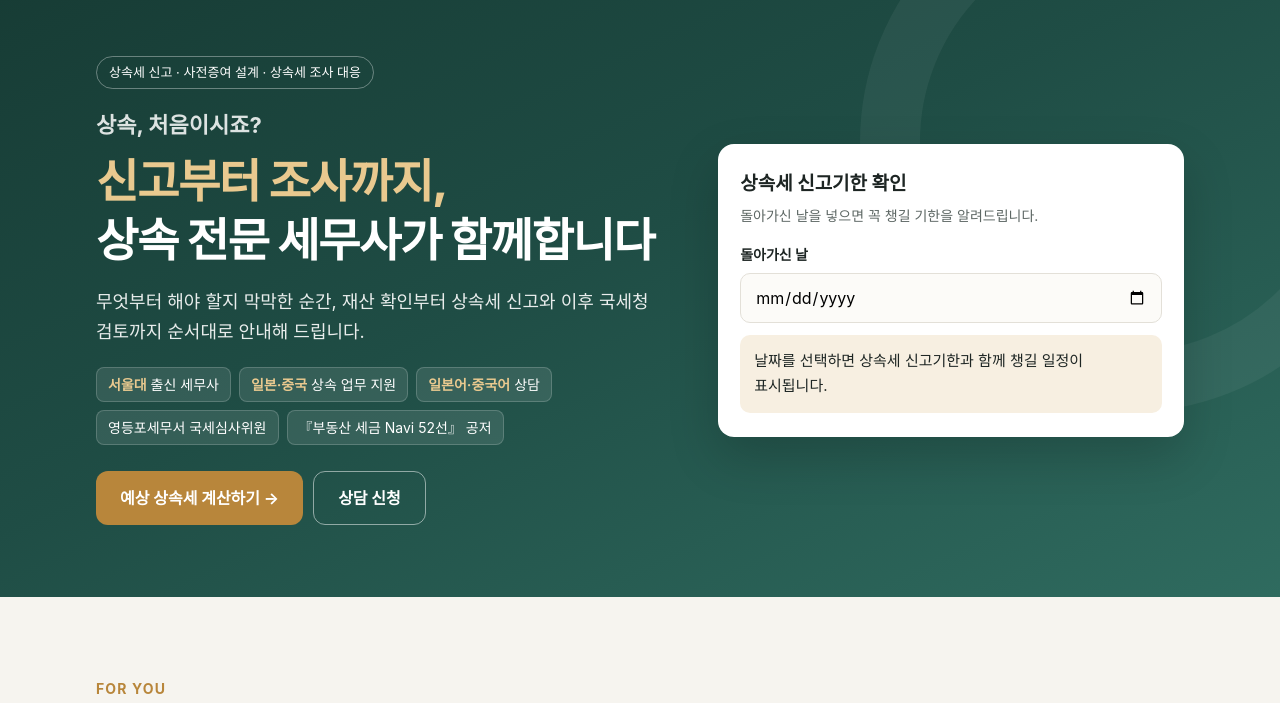
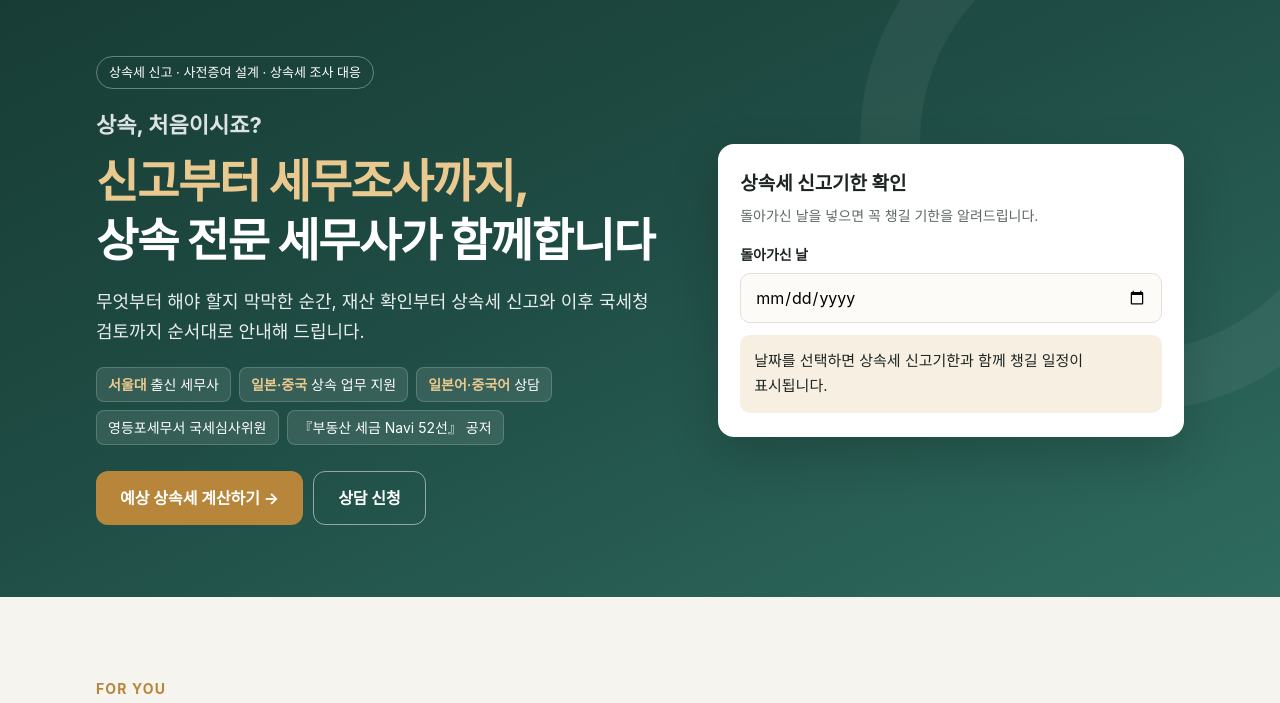
Before and after one commit to yourtax77/ansim-homepage, a plain HTML site: page index.html in a window 1280 px wide. Shown: the part 73-776 px from the top of the page. Drawn offline with Linux system fonts and the light colour scheme; a web font is replaced by a local one.

Commit message:
첫 화면 제목: 신고부터 세무조사까지
Co-Authored-By: Claude Opus 5.5 <noreply@anthropic.com>

```diff
--- a/index.html
+++ b/index.html
@@ -360,7 +360,7 @@
       <div>
         <span class="eyebrow">상속세 신고 · 사전증여 설계 · 상속세 조사 대응</span>
         <p class="hero-q">상속, 처음이시죠?</p>
-        <h1 class="serif"><em>신고부터 조사까지,</em><br>상속 전문 세무사가 함께합니다</h1>
+        <h1 class="serif"><em>신고부터 세무조사까지,</em><br>상속 전문 세무사가 함께합니다</h1>
         <p class="lead">무엇부터 해야 할지 막막한 순간, 재산 확인부터 상속세 신고와 이후 국세청 검토까지 순서대로 안내해 드립니다.</p>
         <div class="cred">
           <span><b>서울대</b> 출신 세무사</span>
```
